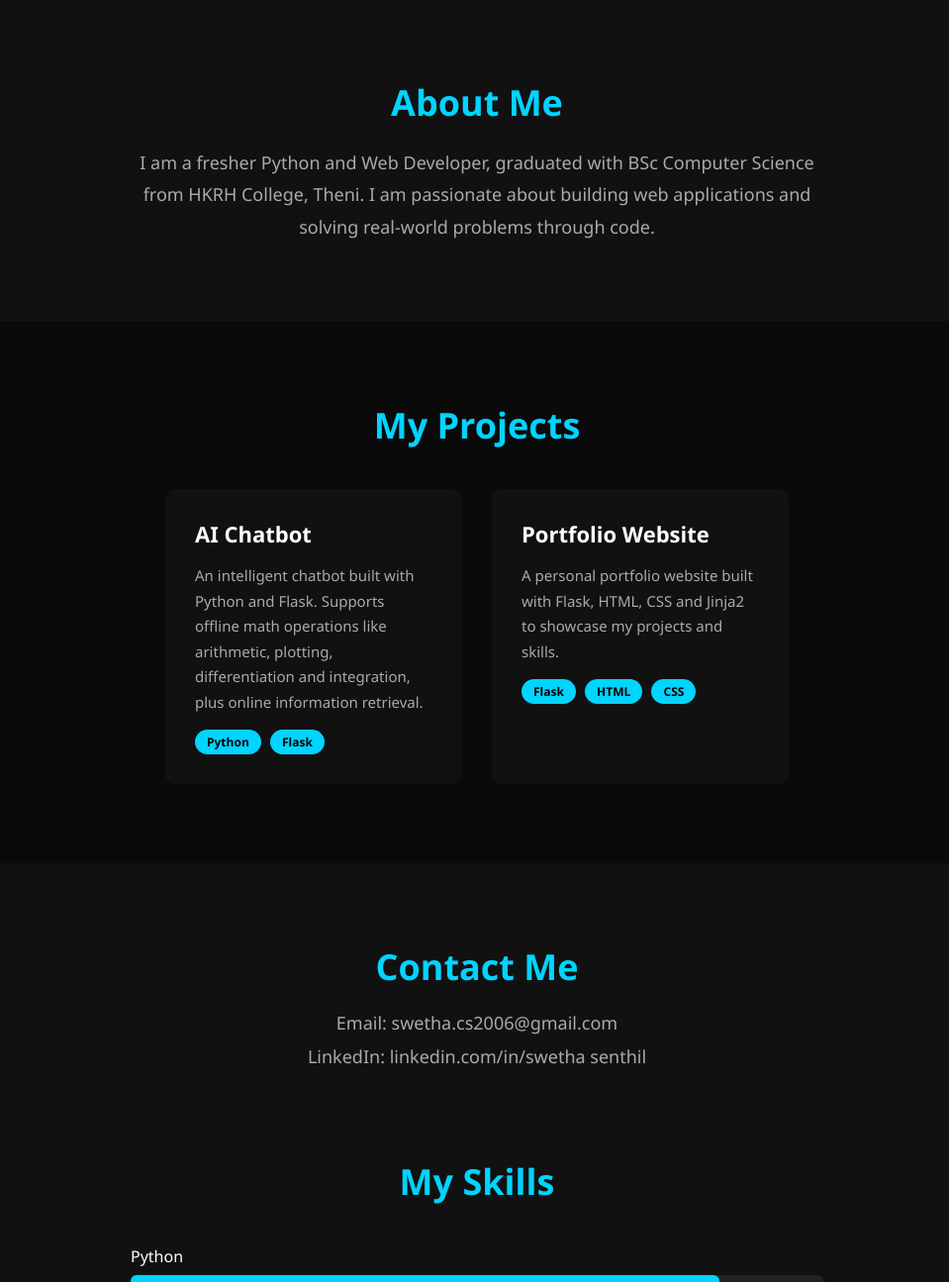
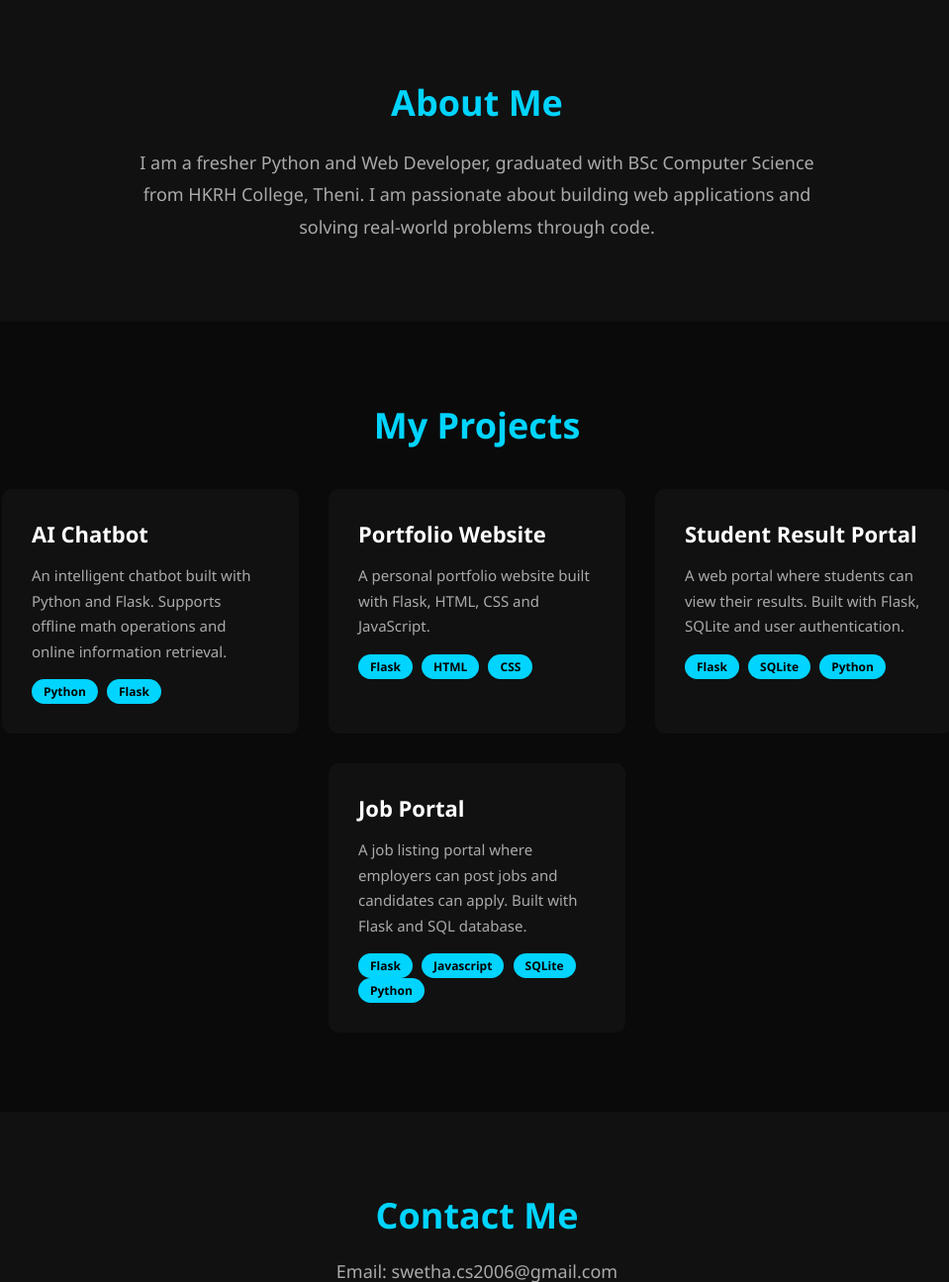
Before and after one commit to swetha-cs-developer/portfolio, a Flask app: page / in a window 1280 px wide. Shown: the part 874-2169 px from the top of the page at 99% size, without its empty margins (158-1117 px from the left). Run offline with Flask 3, Linux system fonts and the light colour scheme.

Commit message:
add all 4 projects

```diff
--- a/templates/index.html
+++ b/templates/index.html
@@ -36,16 +36,31 @@
         <div class="card-container">
             <div class="card">
                 <h3>AI Chatbot</h3>
-                <p>An intelligent chatbot built with Python and Flask. Supports offline math operations like arithmetic, plotting, differentiation and integration, plus online information retrieval.</p>
+                <p>An intelligent chatbot built with Python and Flask. Supports offline math operations and online information retrieval.</p>
                 <span class="tag">Python</span>
                 <span class="tag">Flask</span>
             </div>
             <div class="card">
                 <h3>Portfolio Website</h3>
-                <p>A personal portfolio website built with Flask, HTML, CSS and Jinja2 to showcase my projects and skills.</p>
+                <p>A personal portfolio website built with Flask, HTML, CSS and JavaScript.</p>
                 <span class="tag">Flask</span>
                 <span class="tag">HTML</span>
                 <span class="tag">CSS</span>
+            </div>
+            <div class="card">
+                <h3>Student Result Portal</h3>
+                <p>A web portal where students can view their results. Built with Flask, SQLite and user authentication.</p>
+                <span class="tag">Flask</span>
+                <span class="tag">SQLite</span>
+                <span class="tag">Python</span>
+            </div>
+            <div class="card">
+                <h3>Job Portal</h3>
+                <p>A job listing portal where employers can post jobs and candidates can apply. Built with Flask and SQL database.</p>
+                <span class="tag">Flask</span>
+                <span class="tag">Javascript</span>
+                <span class="tag">SQLite</span>
+                <span class="tag">Python</span>
             </div>
         </div>
     </section>
```
